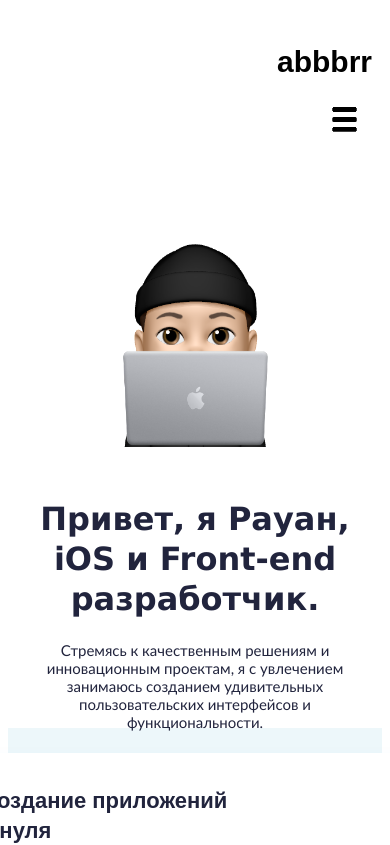
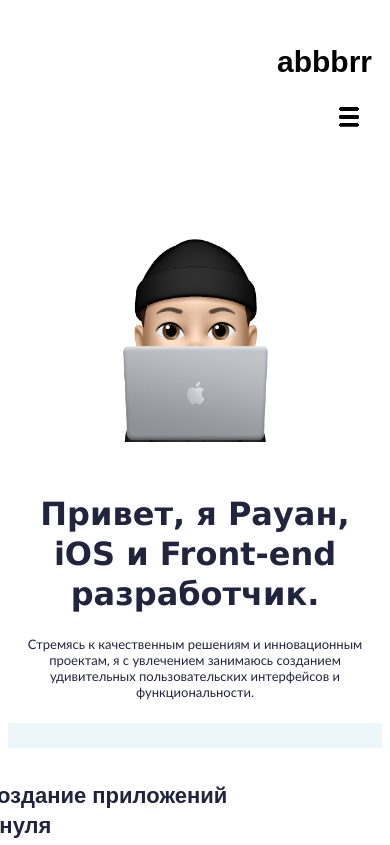
Before and after one commit to abbbrr/abr_port, a Vue app: page / in a window 390 px wide. Shown: the top 845 px of the page. Built offline with nearby package versions, Linux system fonts and the light colour scheme.

Commit message:
fix navbar

```diff
--- a/src/components/Main.vue
+++ b/src/components/Main.vue
@@ -112,7 +112,7 @@ main{
     color: var(--Dark-Color, #21243D);
     text-align: center;
     font-family: Verdana, Geneva, Tahoma, sans-serif;
-    font-size: 32px;
+    font-size: 25px;
     font-style: normal;
     font-weight: 700;
     line-height: 40px; /* 125% */
@@ -126,5 +126,25 @@ main{
     line-height: normal;
   }
 
+  @media (max-width: 568px) {
+
+  .first_text h1{
+    color: var(--Dark-Color, #21243D);
+    text-align: center;
+    font-family: Verdana, Geneva, Tahoma, sans-serif;
+    font-size: 32px;
+    font-style: normal;
+    font-weight: 700;
+    line-height: 40px; /* 125% */
+  }
+  .second_text p{
+    color: var(--Dark-Color, #21243D);
+    font-family:'Gill Sans', 'Gill Sans MT', Calibri, 'Trebuchet MS', sans-serif;
+    font-size: 13px;
+    font-style: normal;
+    font-weight: 390;
+    line-height: normal;
+  }
+  }
 }
 </style>
--- a/src/components/NavBar.vue
+++ b/src/components/NavBar.vue
@@ -245,4 +245,68 @@ nav{
   }
 }
 
+@media (max-width: 560px) {
+  .menu {
+  --s: 20px; /* control the size */
+  --c: black; /* the color */
+  display: block;
+  height: var(--s);
+  aspect-ratio: 1;
+  border: none;
+  padding: 0;
+  border-inline: calc(var(--s)/2) solid #0000;
+  box-sizing: content-box;
+  --_g1: linear-gradient(var(--c) 20%,#0000 0 80%,var(--c) 0)
+         no-repeat content-box border-box;
+  --_g2: radial-gradient(circle closest-side at 50% 12.5%,var(--c) 95%,#0000)
+         repeat-y content-box border-box;
+  background:
+    var(--_g2) left  var(--_p,0px) top,
+    var(--_g1) left  calc(var(--s)/10 + var(--_p,0px)) top,
+    var(--_g2) right var(--_p,0px) top,
+    var(--_g1) right calc(var(--s)/10 + var(--_p,0px)) top;
+  background-size:
+    20% 80%,
+    40% 100%;
+  position: relative;
+  clip-path: inset(0 25%);
+  -webkit-mask: linear-gradient(90deg,#0000,#000 25% 75%,#0000);
+  cursor: pointer;
+  transition:
+    background-position .3s var(--_s,.3s),
+    clip-path 0s var(--_s,.6s);
+  -webkit-appearance:none;
+  -moz-appearance:none;
+  appearance:none;
+  margin-left: auto;
+}
+.menu:before,
+.menu:after {
+  content:"";
+  position: absolute;
+  border-radius: var(--s);
+  inset: 40% 0;
+  background: var(--c);
+  transition: transform .3s calc(.3s - var(--_s,.3s));
+}
+
+.menu:checked {
+  clip-path: inset(0);
+  --_p: calc(-1*var(--s));
+  --_s: 0s;
+}
+.menu:checked:before {
+  transform: rotate(45deg);
+}
+.menu:checked:after {
+  transform: rotate(-45deg);
+}
+.menu:focus-visible {
+  clip-path: none;
+  -webkit-mask: none;
+  border: none;
+  outline: 2px solid var(--c);
+  outline-offset: 5px;
+}
+}
 </style>
```
